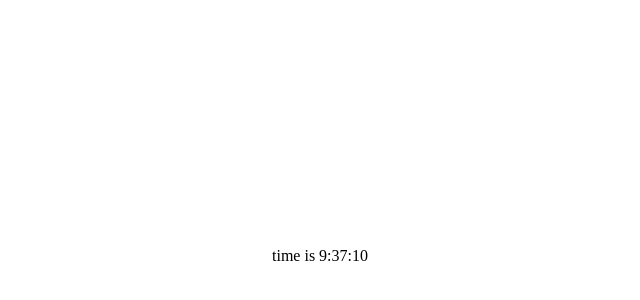
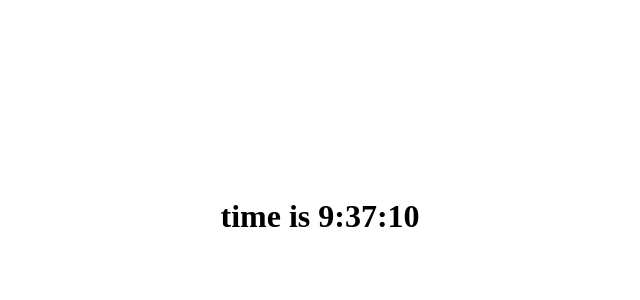
Before and after one commit to rizwan-signon/estately, a React (Vite) app in the folder client/: page / in a window 1280 px wide. Shown: the part 152-452 px from the top of the page, without its empty margins (320-960 px from the left). Built offline with nearby package versions, Linux system fonts and the light colour scheme.

Commit message:
add styled to text in digital clock

```diff
--- a/client/src/components/DigitalClock.jsx
+++ b/client/src/components/DigitalClock.jsx
@@ -21,10 +21,12 @@ const DigitalClock = () => {
         display: "flex",
         justifyContent: "center",
         alignItems: "center",
-        height: "100vh",
+        height: "90vh",
       }}
     >
-      <div>time is {time}</div>
+      <div style={{ fontsize: "50px", fontWeight: "bold" }}>
+        <h1>time is {time}</h1>
+      </div>
     </div>
   );
 };
```
